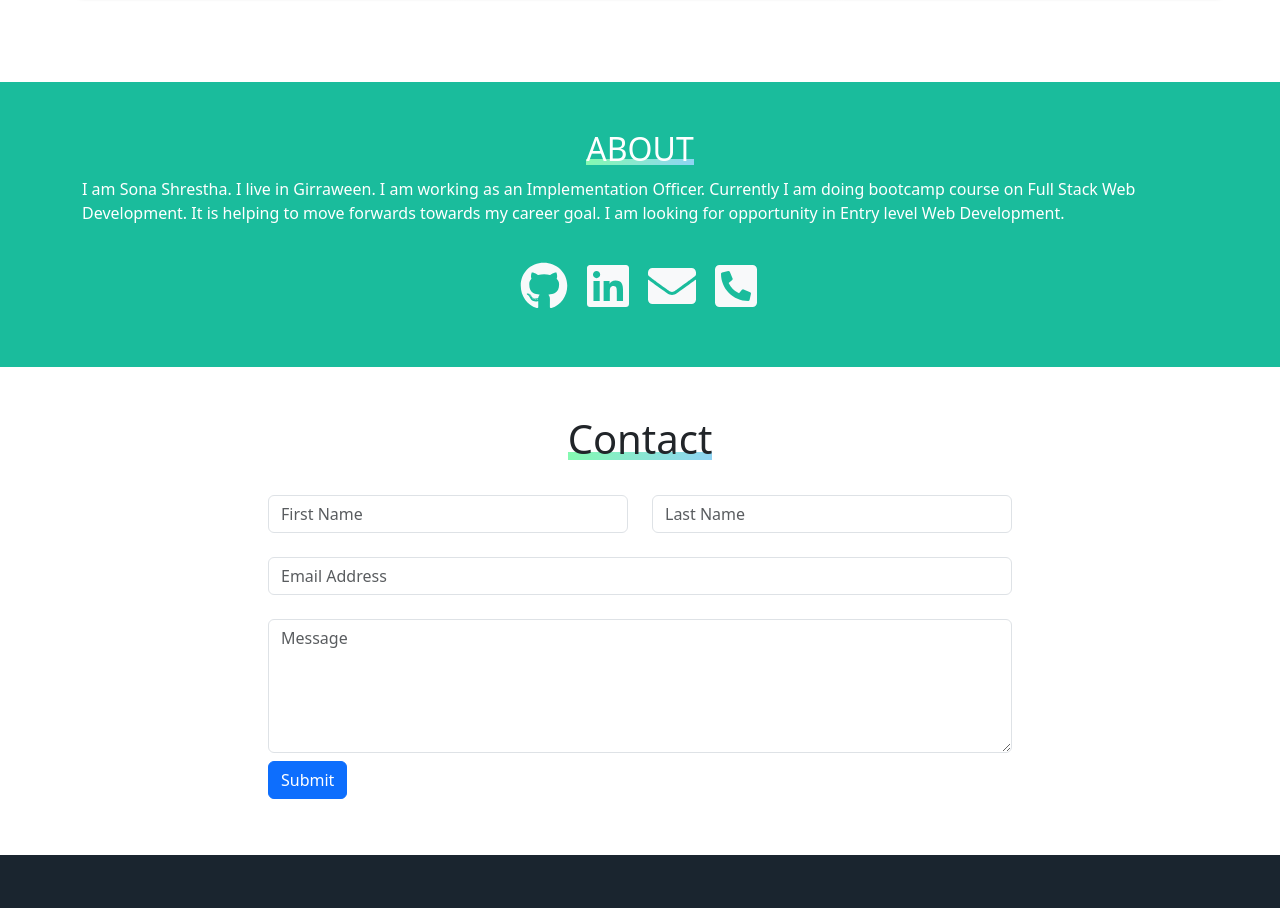
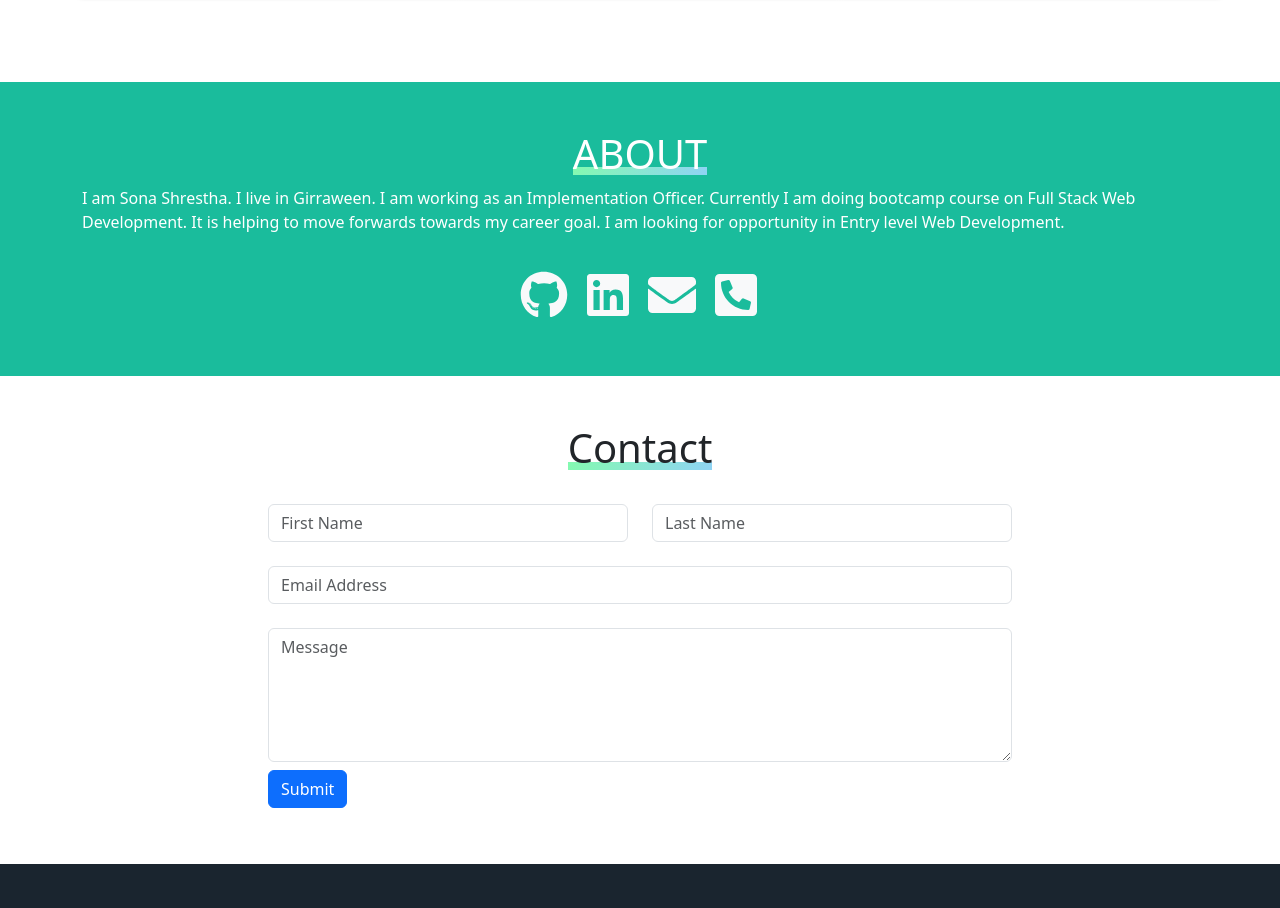
Before and after one commit to sona29/react-portfolio, a React (Create React App) app: page / in a window 1280 px wide. Shown: the part 1100-2008 px from the top of the page. Built offline with nearby package versions, Linux system fonts and the light colour scheme.

Commit message:
adding h1 tag

```diff
--- a/src/components/About.js
+++ b/src/components/About.js
@@ -14,9 +14,9 @@ function About() {
     <section className="page-section text-white about-section py-5" id="about">
       <div className="container">
         <Zoom>
-          <h2 className="text-center text-uppercase text-white ">
+          <h1 className="text-center text-uppercase text-white ">
             <span className="underline-magical">About</span>
-          </h2>
+          </h1>
 
           <div className="row">
             <p>
```
